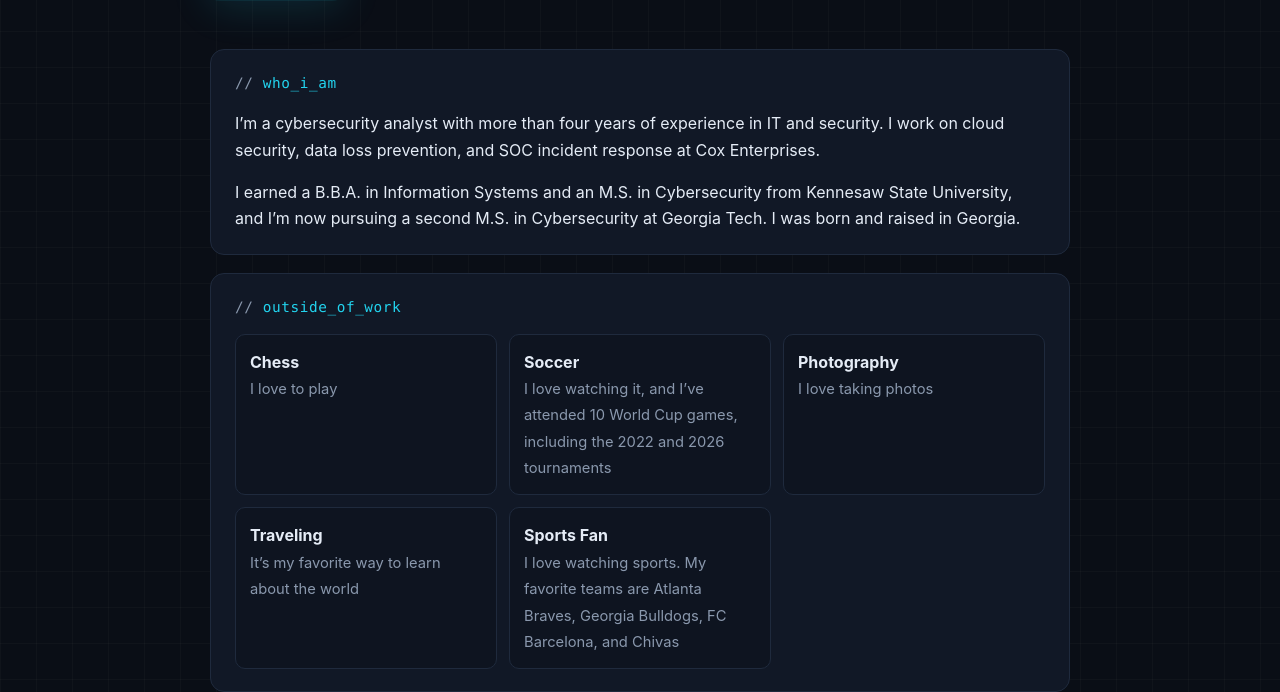
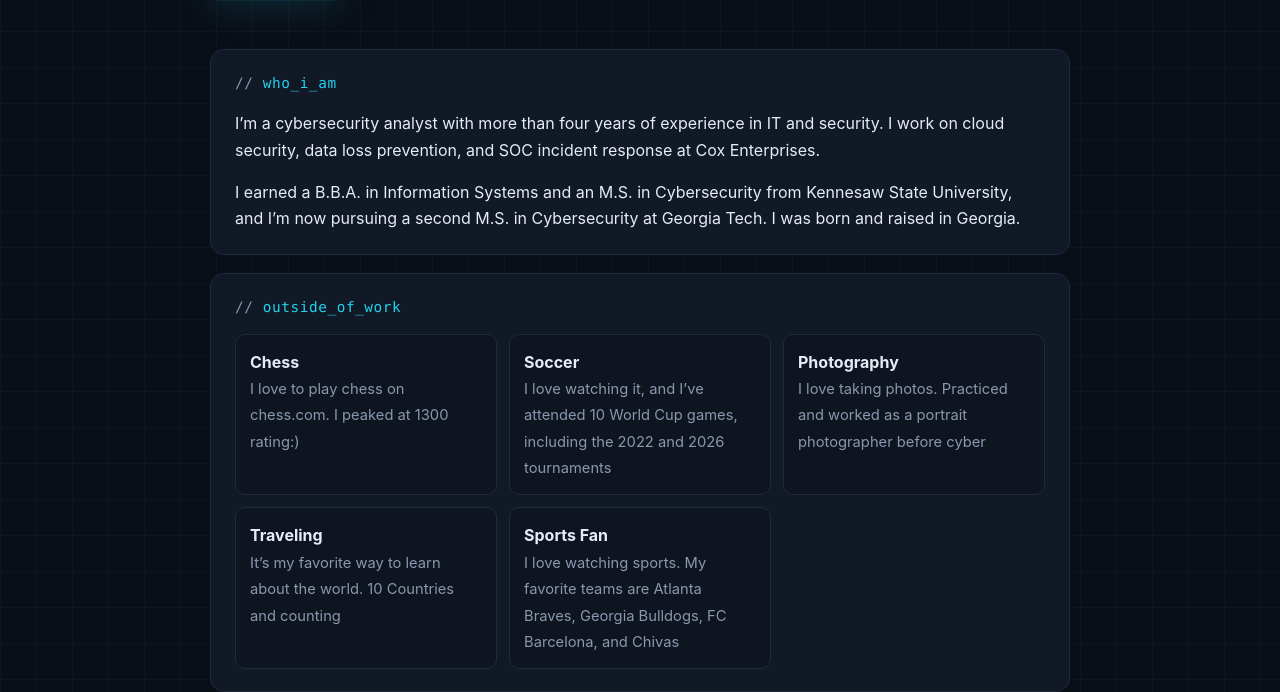
Before and after one commit to alexandromartinez11/alexandromartinez11.github.io, a plain HTML site: page about.html in a window 1280 px wide. Shown: the part 293-985 px from the top of the page. Drawn offline with Linux system fonts and the light colour scheme.

Commit message:
Enhance hobbies descriptions in about.html
Updated hobbies section with more details about chess, photography, and traveling.

```diff
--- a/about.html
+++ b/about.html
@@ -36,10 +36,10 @@
   <section class="card">
     <h2>outside_of_work</h2>
     <div class="grid2">
-      <div class="mini"><b>Chess</b><span>I love to play</span></div>
+      <div class="mini"><b>Chess</b><span>I love to play chess on chess.com. I peaked at 1300 rating:)</span></div>
       <div class="mini"><b>Soccer</b><span>I love watching it, and I’ve attended 10 World Cup games, including the 2022 and 2026 tournaments</span></div>
-      <div class="mini"><b>Photography</b><span>I love taking photos</span></div>
-      <div class="mini"><b>Traveling</b><span>It’s my favorite way to learn about the world</span></div>
+      <div class="mini"><b>Photography</b><span>I love taking photos. Practiced and worked as a portrait photographer before cyber</span></div>
+      <div class="mini"><b>Traveling</b><span>It’s my favorite way to learn about the world. 10 Countries and counting</span></div>
       <div class="mini"><b>Sports Fan</b><span>I love watching sports. My favorite teams are Atlanta Braves, Georgia Bulldogs, FC Barcelona, and Chivas</span>
     </div>
   </section>
```
